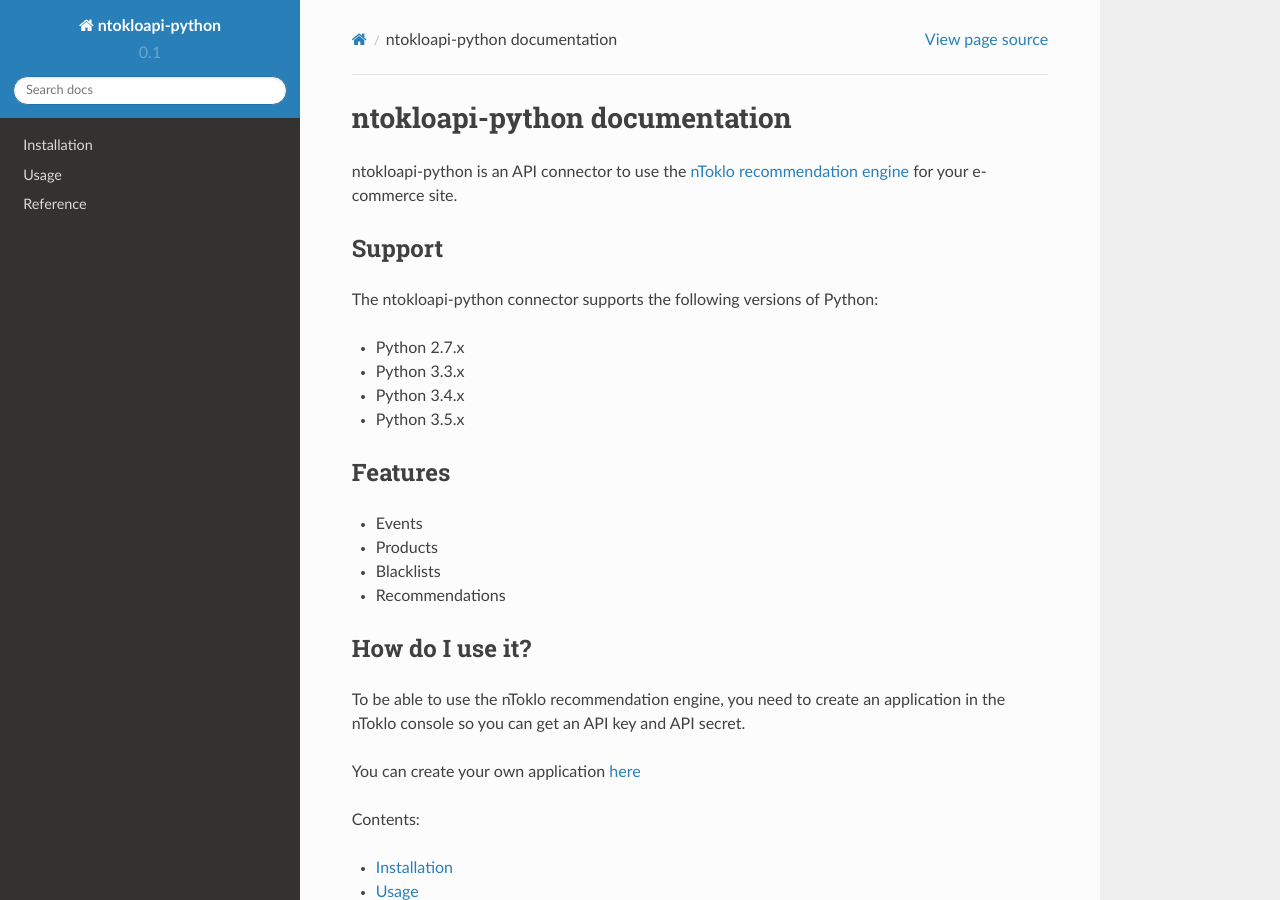
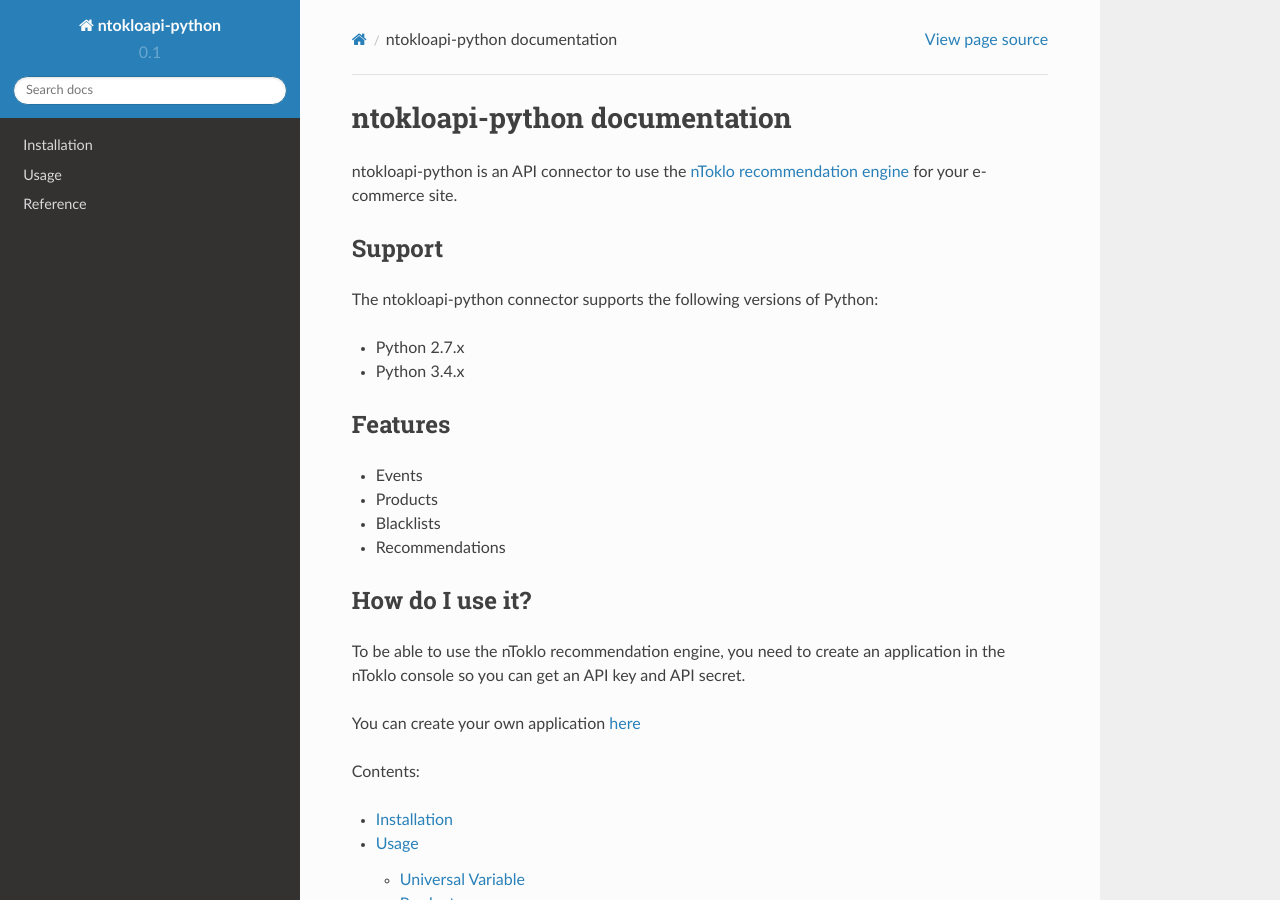
Before and after one commit to nToklo/ntokloapi-python, a Sphinx documentation site: the page built from docs/source/index.rst, in a window 1280 px wide and 900 px high. Built offline with Sphinx 7.4.7 and the Read the Docs theme 2.0.0, drawn with Linux system fonts in a browser that asks for light colours.

Commit message:
Fix the supported python versions list

```diff
--- a/docs/source/index.rst
+++ b/docs/source/index.rst
@@ -15,9 +15,7 @@
 The ntokloapi-python connector supports the following versions of Python:
 
 * Python 2.7.x
-* Python 3.3.x
 * Python 3.4.x
-* Python 3.5.x
 
 Features
 --------
```
